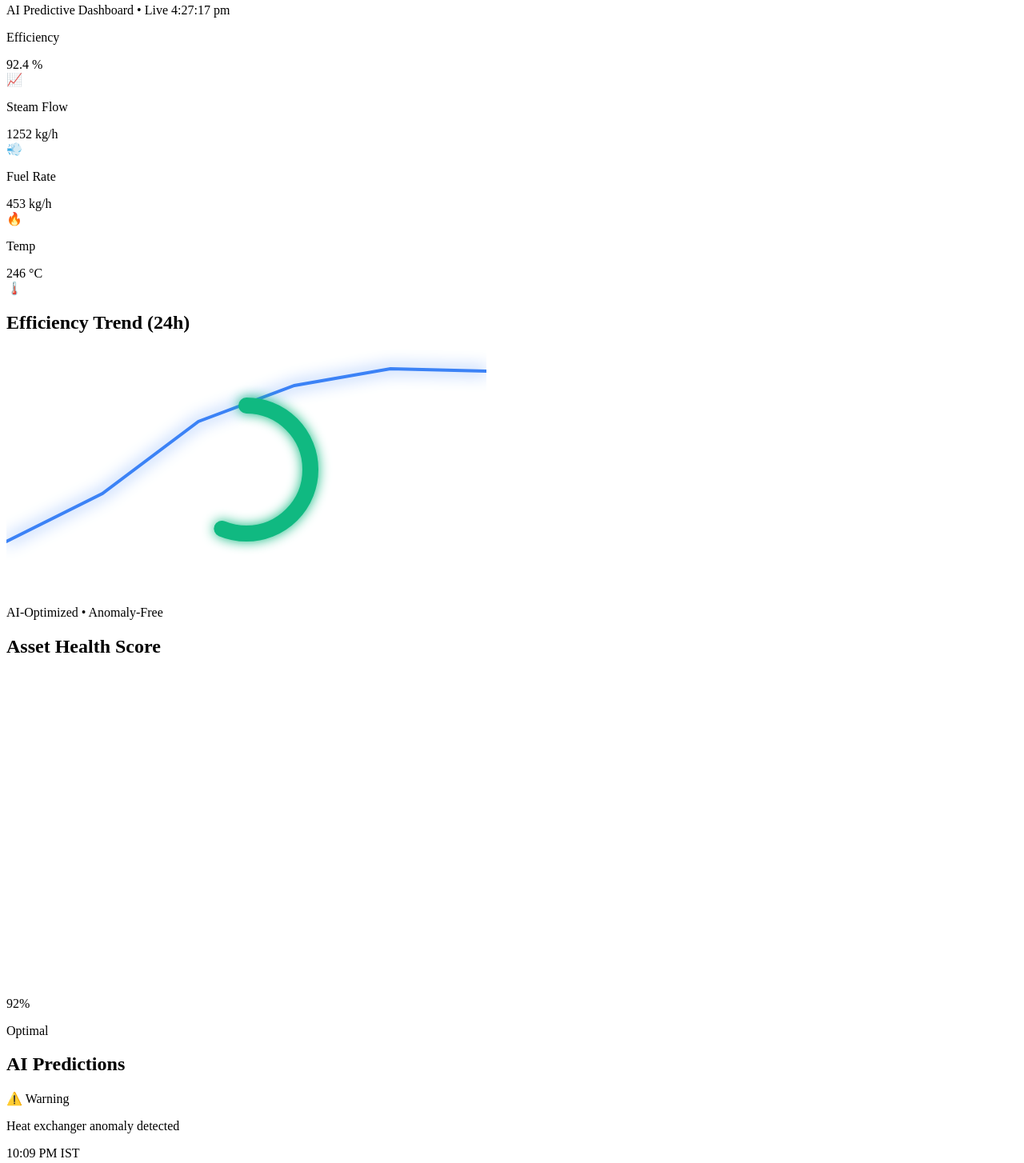
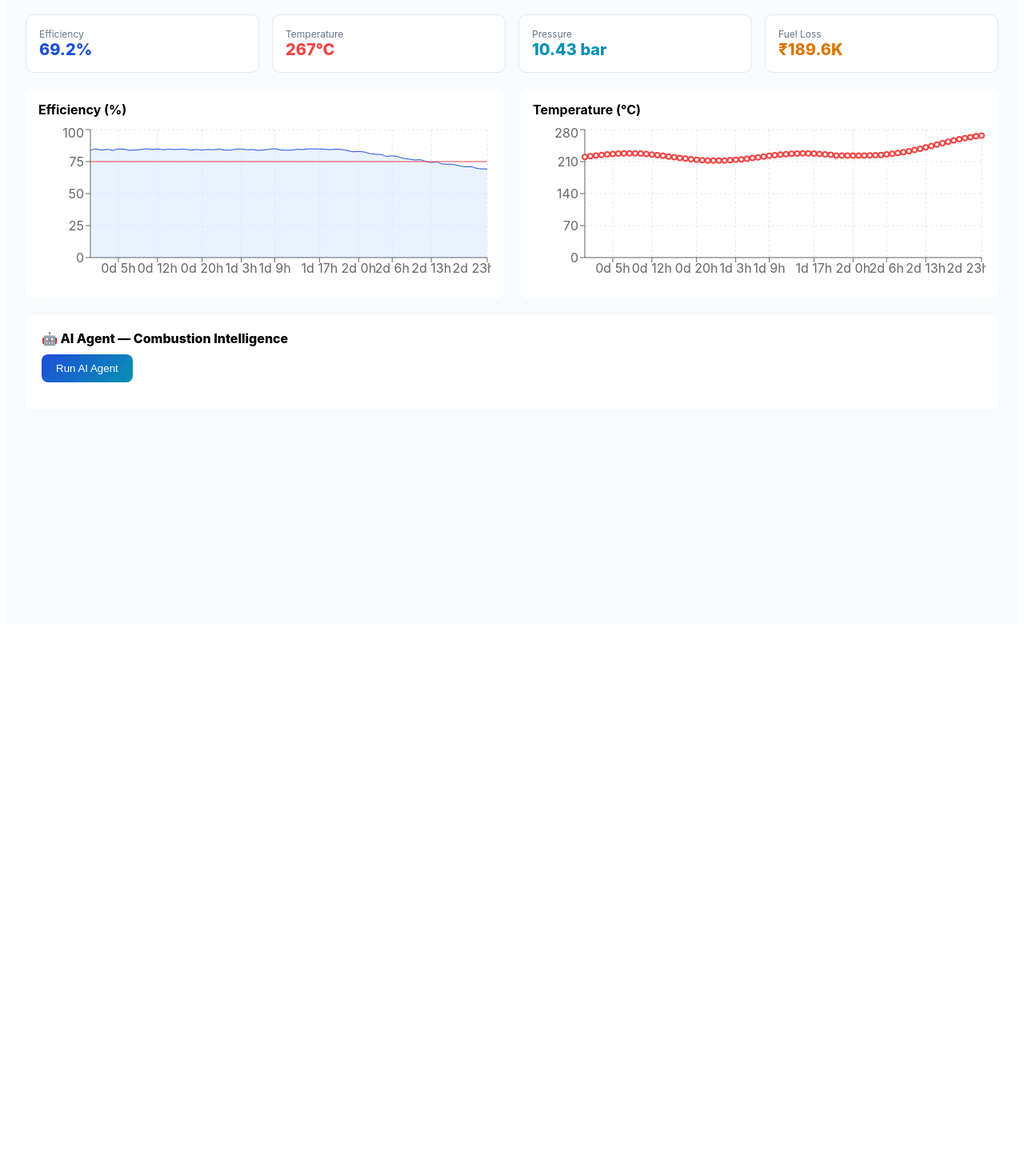
Before and after one commit to praful-spec/Arilinc_Boiler, a React (Vite) app: page / in a window 1280 px wide. Shown: the part 76-1530 px from the top of the page at 80% size. After the commit the page ends 864 px from the top, so only its background shows below. Built offline with nearby package versions, Linux system fonts and the light colour scheme.

Commit message:
Update App.tsx

```diff
--- a/src/App.tsx
+++ b/src/App.tsx
@@ -1,130 +1,176 @@
-import React, { useEffect, useState, useRef } from 'react';
+import { useState, useEffect } from "react";
+import {
+  LineChart,
+  Line,
+  AreaChart,
+  Area,
+  XAxis,
+  YAxis,
+  CartesianGrid,
+  Tooltip,
+  ResponsiveContainer,
+  ReferenceLine,
+} from "recharts";
 
-const BoilerIntelligenceDashboardNoDeps: React.FC = () => {
-  const [time, setTime] = useState(0);
-  const canvasRef = useRef<HTMLCanvasElement>(null);
+// ── Synthetic Boiler Data ─────────────────────────────
+const generateBoilerData = () => {
+  const data = [];
+  for (let i = 0; i < 72; i++) {
+    const anomaly = i > 45;
+    const critical = i > 60;
 
-  useEffect(() => {
-    const interval = setInterval(() => setTime(t => t + 1), 1000);
-    return () => clearInterval(interval);
-  }, []);
+    const efficiency =
+      85 -
+      (anomaly ? (i - 45) * 0.6 : 0) -
+      Math.random() * 1.2;
 
-  useEffect(() => {
-    const canvas = canvasRef.current;
-    if (!canvas) return;
-    const ctx = canvas.getContext('2d');
-    if (!ctx) return;
+    data.push({
+      hour: `${Math.floor(i / 24)}d ${i % 24}h`,
+      temperature: +(220 + Math.sin(i * 0.2) * 8 + (anomaly ? (i - 45) * 1.5 : 0)).toFixed(1),
+      pressure: +(12 + Math.cos(i * 0.15) * 0.8 - (anomaly ? (i - 45) * 0.05 : 0)).toFixed(2),
+      efficiency: +efficiency.toFixed(1),
+      oxygen: +(5 + (anomaly ? (i - 45) * 0.15 : 0)).toFixed(2),
+      status: critical ? "critical" : anomaly ? "warning" : "normal",
+    });
+  }
+  return data;
+};
 
-    // Animate efficiency line chart
-    ctx.clearRect(0, 0, canvas.width, canvas.height);
-    ctx.strokeStyle = '#3b82f6';
-    ctx.lineWidth = 4;
-    ctx.lineCap = 'round';
-    ctx.shadowBlur = 20;
-    ctx.shadowColor = '#3b82f6';
-    ctx.beginPath();
-    const points = [20, 40, 70, 85, 92, 90 + Math.sin(time / 10) * 2];
-    points.forEach((p, i) => {
-      const x = (i / 5) * canvas.width;
-      const y = canvas.height - (p / 100) * canvas.height;
-      i === 0 ? ctx.moveTo(x, y) : ctx.lineTo(x, y);
-    });
-    ctx.stroke();
+const data = generateBoilerData();
 
-    // Health gauge arc
-    ctx.save();
-    ctx.translate(300, 150);
-    ctx.strokeStyle = '#10b981';
-    ctx.lineWidth = 20;
-    ctx.shadowBlur = 15;
-    ctx.shadowColor = '#10b981';
-    ctx.beginPath();
-    ctx.arc(0, 0, 80, -Math.PI / 2, (75 / 100) * Math.PI * 1.5 - Math.PI / 2);
-    ctx.stroke();
-    ctx.restore();
-  }, [time]);
+// ── KPI Calculation ─────────────────────────────
+const latest = data[data.length - 1];
+
+const fuelLoss = ((85 - latest.efficiency) * 12000).toFixed(0); // ₹ logic
+const savings = Math.max(0, fuelLoss * 0.7);
+
+// ── Component ─────────────────────────────
+export default function BoilerAI() {
+  const [agentMsgs, setAgentMsgs] = useState([]);
+  const [running, setRunning] = useState(false);
+
+  const runAgent = () => {
+    setRunning(true);
+    setAgentMsgs([]);
+
+    const msgs = [
+      "🔍 Observing boiler signals...",
+      `📊 Efficiency dropped to ${latest.efficiency}%`,
+      `🔥 Oxygen rising to ${latest.oxygen}% → combustion imbalance`,
+      "🧠 Matched with historical combustion inefficiency patterns",
+      "⚡ Fuel loss estimated from efficiency degradation",
+      `✅ Recommendation: Optimize air-fuel ratio → Save ₹${(savings / 1000).toFixed(1)}K/month`,
+    ];
+
+    let i = 0;
+    const iv = setInterval(() => {
+      setAgentMsgs((p) => [...p, msgs[i]]);
+      i++;
+      if (i >= msgs.length) {
+        clearInterval(iv);
+        setRunning(false);
+      }
+    }, 800);
+  };
 
   return (
-    <div className="min-h-screen bg-gradient-to-br from-gray-900 via-blue-900/20 to-gray-800 text-white p-8 font-sans">
-      <header className="mb-8">
-        <h1 className="text-4xl md:text-5xl font-black bg-gradient-to-r from-blue-400 via-purple-400 to-cyan-400 bg-clip-text text-transparent drop-shadow-2xl">
-          Boiler Intelligence
-        </h1>
-        <p className="text-xl text-gray-300 mt-2 opacity-90">AI Predictive Dashboard • Live {new Date().toLocaleTimeString('en-IN')}</p>
-      </header>
+    <div style={{ padding: 24, background: "#f8fafc", minHeight: "100vh", fontFamily: "Inter, sans-serif" }}>
 
-      {/* KPIs */}
-      <div className="grid grid-cols-1 sm:grid-cols-2 lg:grid-cols-4 gap-6 mb-12">
+      {/* HEADER */}
+      <div style={{ marginBottom: 20 }}>
+        <div style={{ fontSize: 22, fontWeight: 800, color: "#1d4ed8" }}>
+          Boiler Intelligence — Agentic AI
+        </div>
+        <div style={{ color: "#64748b", fontSize: 13 }}>
+          Combustion · Efficiency · Fuel Optimization
+        </div>
+      </div>
+
+      {/* KPI ROW */}
+      <div style={{ display: "grid", gridTemplateColumns: "repeat(4,1fr)", gap: 16, marginBottom: 20 }}>
         {[
-          { name: 'Efficiency', val: (92 + Math.sin(time / 20) * 1.5).toFixed(1), unit: '%', color: 'from-emerald-400 to-green-500', icon: '📈' },
-          { name: 'Steam Flow', val: (1245 + Math.sin(time / 15) * 20).toFixed(0), unit: 'kg/h', color: 'from-blue-400 to-cyan-500', icon: '💨' },
-          { name: 'Fuel Rate', val: (448 + Math.cos(time / 25) * 5).toFixed(0), unit: 'kg/h', color: 'from-orange-400 to-red-500', icon: '🔥' },
-          { name: 'Temp', val: (246 + Math.sin(time / 30) * 2).toFixed(0), unit: '°C', color: 'from-yellow-400 to-amber-500', icon: '🌡️' },
-        ].map((m, i) => (
-          <div key={i} className={`group bg-white/5 backdrop-blur-xl p-8 rounded-3xl border border-white/10 hover:border-white/30 hover:bg-white/10 transition-all duration-500 shadow-2xl hover:shadow-blue-500/25 hover:scale-[1.02]`}>
-            <div className="flex items-start justify-between mb-4">
-              <div className="flex-1">
-                <p className="text-gray-400 uppercase tracking-wider text-sm font-medium opacity-80">{m.name}</p>
-                <div className="text-4xl md:text-5xl font-black bg-gradient-to-r bg-clip-text text-transparent group-hover:scale-110 transition-transform">
-                  {m.val} <span className="text-2xl text-gray-400">{m.unit}</span>
-                </div>
-              </div>
-              <span className="text-4xl p-3 bg-white/10 rounded-2xl group-hover:rotate-12 transition-all">{m.icon}</span>
-            </div>
-            <div className="w-full bg-white/5 rounded-full h-2">
-              <div className={`h-2 rounded-full bg-gradient-to-r ${m.color} transition-all`} style={{ width: `${Math.min(100, parseFloat(m.val) * 0.8)}%` }} />
-            </div>
+          { label: "Efficiency", value: `${latest.efficiency}%`, color: "#1d4ed8" },
+          { label: "Temperature", value: `${latest.temperature}°C`, color: "#ef4444" },
+          { label: "Pressure", value: `${latest.pressure} bar`, color: "#0891b2" },
+          { label: "Fuel Loss", value: `₹${(fuelLoss / 1000).toFixed(1)}K`, color: "#d97706" },
+        ].map((k, i) => (
+          <div key={i} style={{ background: "#fff", padding: 16, borderRadius: 10, border: "1px solid #e2e8f0" }}>
+            <div style={{ fontSize: 12, color: "#64748b" }}>{k.label}</div>
+            <div style={{ fontSize: 20, fontWeight: 800, color: k.color }}>{k.value}</div>
           </div>
         ))}
       </div>
 
-      {/* Charts */}
-      <div className="grid grid-cols-1 lg:grid-cols-2 gap-8 mb-12">
-        <div className="bg-white/5 backdrop-blur-xl p-10 rounded-3xl border border-white/10 shadow-2xl">
-          <h2 className="text-3xl font-bold mb-8 flex items-center text-cyan-300"><span className="w-3 h-3 bg-cyan-400 rounded-full mr-4 animate-pulse" />Efficiency Trend (24h)</h2>
-          <canvas ref={canvasRef} width={600} height={300} className="w-full h-80 rounded-2xl" />
-          <p className="text-gray-400 mt-6 text-center">AI-Optimized • Anomaly-Free</p>
+      {/* CHARTS */}
+      <div style={{ display: "grid", gridTemplateColumns: "1fr 1fr", gap: 20, marginBottom: 20 }}>
+
+        {/* Efficiency */}
+        <div style={{ background: "#fff", padding: 16, borderRadius: 10 }}>
+          <div style={{ fontWeight: 700, marginBottom: 10 }}>Efficiency (%)</div>
+          <ResponsiveContainer width="100%" height={200}>
+            <AreaChart data={data}>
+              <CartesianGrid strokeDasharray="3 3" stroke="#e2e8f0" />
+              <XAxis dataKey="hour" />
+              <YAxis />
+              <Tooltip />
+              <ReferenceLine y={75} stroke="#ef4444" />
+              <Area type="monotone" dataKey="efficiency" stroke="#1d4ed8" fill="#dbeafe" />
+            </AreaChart>
+          </ResponsiveContainer>
         </div>
 
-        <div className="bg-white/5 backdrop-blur-xl p-10 rounded-3xl border border-white/10 shadow-2xl">
-          <h2 className="text-3xl font-bold mb-8 flex items-center text-emerald-400"><span className="w-3 h-3 bg-emerald-400 rounded-full mr-4 animate-pulse" />Asset Health Score</h2>
-          <div className="relative w-full h-80 flex items-center justify-center">
-            <canvas width={400} height={400} className="w-64 h-64" />
-            <div className="absolute text-center">
-              <div className="text-5xl font-black text-emerald-400 drop-shadow-2xl">92%</div>
-              <p className="text-gray-400 text-sm uppercase tracking-wider">Optimal</p>
-            </div>
-          </div>
+        {/* Temperature */}
+        <div style={{ background: "#fff", padding: 16, borderRadius: 10 }}>
+          <div style={{ fontWeight: 700, marginBottom: 10 }}>Temperature (°C)</div>
+          <ResponsiveContainer width="100%" height={200}>
+            <LineChart data={data}>
+              <CartesianGrid strokeDasharray="3 3" stroke="#e2e8f0" />
+              <XAxis dataKey="hour" />
+              <YAxis />
+              <Tooltip />
+              <Line type="monotone" dataKey="temperature" stroke="#ef4444" strokeWidth={2} />
+            </LineChart>
+          </ResponsiveContainer>
         </div>
       </div>
 
-      {/* Alerts */}
-      <div className="max-w-4xl mx-auto">
-        <h2 className="text-3xl font-bold mb-8 flex items-center text-orange-400"><span className="w-3 h-3 bg-orange-400 rounded-full mr-4 animate-pulse" />AI Predictions</h2>
-        <div className="grid grid-cols-1 md:grid-cols-3 gap-6">
-          {[
-            { type: '⚠️ Warning', msg: 'Heat exchanger anomaly detected', time: '10:09 PM' },
-            { type: '🔥 Critical', msg: 'Tube fouling risk: 78% probability', time: '10:05 PM' },
-            { type: '✅ Optimized', msg: '+1.4% efficiency gain applied', time: '09:58 PM' },
-          ].map((a, i) => (
-            <div key={i} className="group p-8 rounded-3xl bg-gradient-to-br from-orange-500/10 to-red-500/10 border-2 border-orange-500/30 backdrop-blur-xl hover:shadow-2xl hover:shadow-orange-500/25 transition-all hover:scale-[1.02]">
-              <div className="flex items-start space-x-4">
-                <span className="text-3xl p-3 bg-orange-500/20 rounded-2xl group-hover:rotate-6 transition-transform">{a.type === '✅ Optimized' ? '✅' : a.type}</span>
-                <div>
-                  <p className="font-bold text-xl mb-2">{a.msg}</p>
-                  <p className="text-gray-400">{a.time} IST</p>
-                </div>
-              </div>
-            </div>
-          ))}
+      {/* AI AGENT */}
+      <div style={{ background: "#fff", padding: 20, borderRadius: 10 }}>
+        <div style={{ fontWeight: 800, marginBottom: 10 }}>
+          🤖 AI Agent — Combustion Intelligence
         </div>
+
+        <button
+          onClick={runAgent}
+          disabled={running}
+          style={{
+            background: "linear-gradient(135deg,#1d4ed8,#0891b2)",
+            color: "#fff",
+            padding: "10px 18px",
+            borderRadius: 8,
+            border: "none",
+            cursor: "pointer",
+            marginBottom: 14,
+          }}
+        >
+          {running ? "Running..." : "Run AI Agent"}
+        </button>
+
+        {agentMsgs.map((m, i) => (
+          <div key={i} style={{ fontSize: 13, marginBottom: 6 }}>
+            {m}
+          </div>
+        ))}
+
+        {/* FINAL INSIGHT */}
+        {!running && agentMsgs.length > 0 && (
+          <div style={{ marginTop: 12, padding: 12, background: "#eff6ff", borderRadius: 8 }}>
+            <strong>🔥 Key Insight:</strong> Combustion inefficiency detected
+            <br />
+            <strong>💰 Value:</strong> ₹{(savings / 1000).toFixed(1)}K/month saving potential
+          </div>
+        )}
       </div>
-
-      <footer className="mt-20 text-center text-gray-500/70 text-lg py-12 border-t border-white/10">
-        🚀 Boiler Intelligence • Agentic AI Platform • Optimized for {navigator.userAgent.includes('Chrome') ? 'Chrome' : 'Modern Browsers'}
-      </footer>
     </div>
   );
-};
-
-export default BoilerIntelligenceDashboardNoDeps;
+}
```
